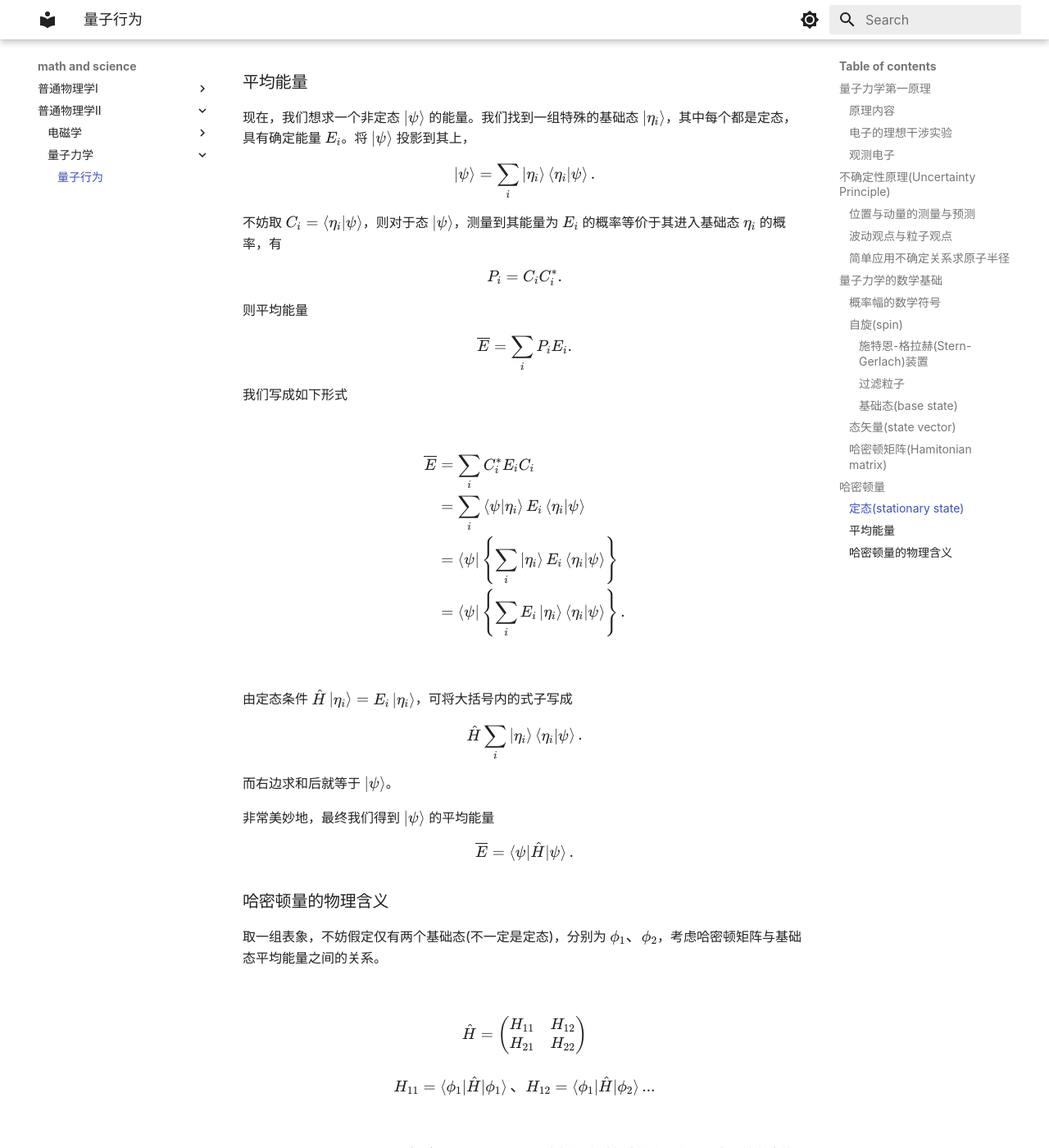
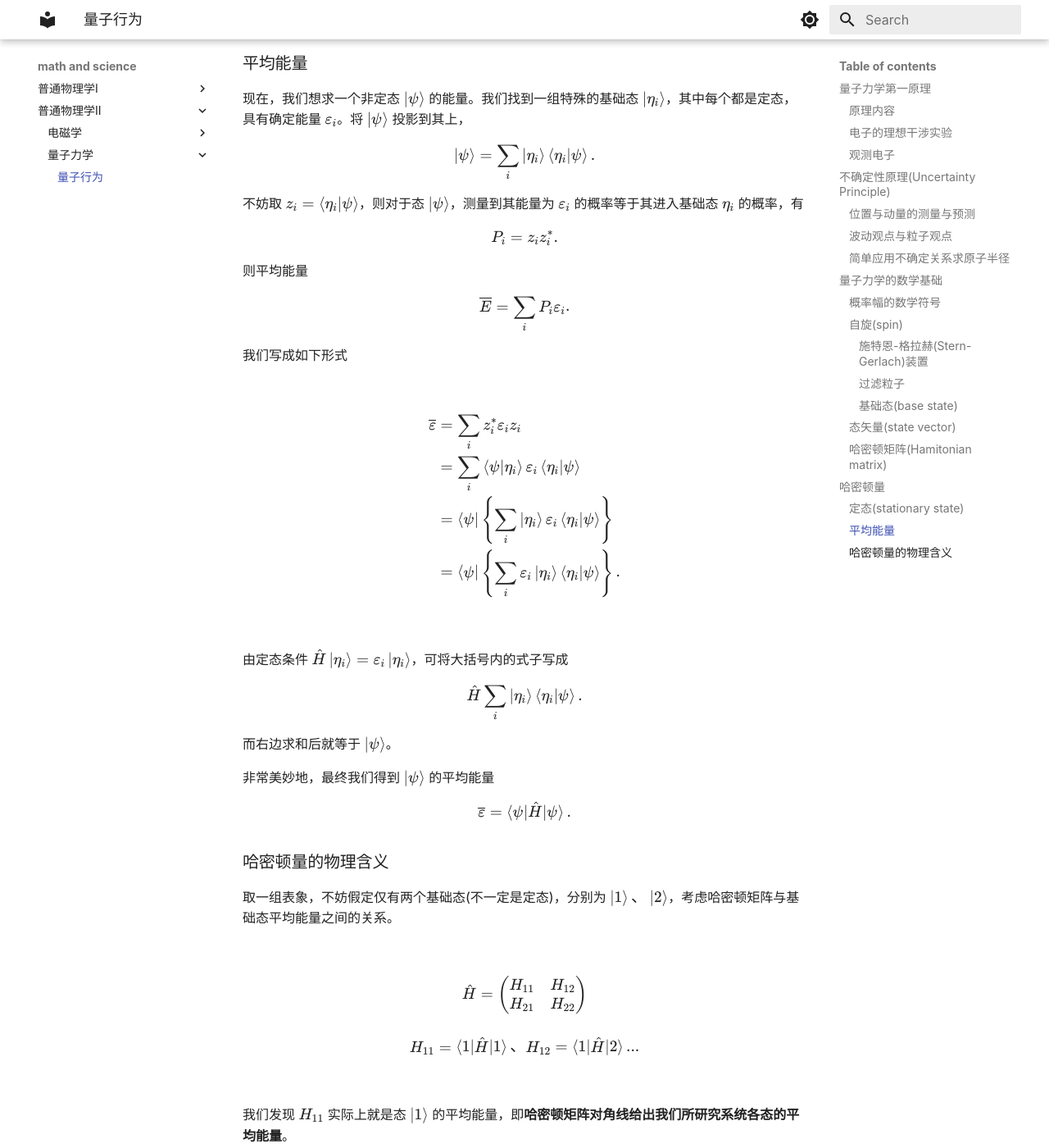
Before and after one commit to Williamdepig/note, an MkDocs documentation site: the page built from docs/physics/General_Physics_2/Quantum_Mechanics/behavior.md, in a window 1280 px wide and 1400 px high, scrolled down 16854 px. Shown: the whole window at 82% size. Built offline with MkDocs 1.6.1 and Material for MkDocs 9.7.7, drawn with Linux system fonts in a browser that asks for light colours; some of the changed text lies outside the part shown.

Commit message:
Quantum Mechanics: fix1

```diff
--- a/docs/physics/General_Physics_2/Quantum_Mechanics/behavior.md
+++ b/docs/physics/General_Physics_2/Quantum_Mechanics/behavior.md
@@ -6,19 +6,19 @@ comment: True
 # 量子行为
 
 !!! info 简介
-    我们将先把基本的量子概念向各位作出阐述，逐步推导出薛定谔方程与哈密顿算符，再介绍其在量子当中的实际物理意义。
+    我们将先把基本的量子概念向各位作出阐述，逐步推导出薛定谔方程与哈密顿算符，再介绍其实际物理意义。
 
 ## 量子力学第一原理
 
 ### 原理内容
 
-1. 理想实验中，某个事件的发生概率由一个复数 $\phi$ 给出，$\phi$ 被称为概率幅(Probability Amplitudes)。
+1. 理想实验中，某个事件的发生概率由一个复数 $\varphi$ 给出，$\varphi$ 被称为概率幅(Probability Amplitudes)。
 
 $$
 \begin{aligned}
-P &= probability\\
-\phi &= probability\ amplitude\\
-P &= |\phi|^2
+P &= \mathrm{probability}\\
+\varphi &= \mathrm{probability\ amplitude}\\
+P &= |\varphi|^2
 \end{aligned}
 $$
 
@@ -26,15 +26,15 @@ $$
 
 $$
 \begin{aligned}
-\phi &= \phi_1+\phi_2\\
-P &= |\phi_1+\phi_2|^2
+\varphi &= \varphi_1+\varphi_2\\
+P &= |\varphi_1+\varphi_2|^2
 \end{aligned}
 $$
 
 3. 但如果在实验过程中对事件发生了**观测(observation)**，以至于能够确定事件以什么方式发生，那么干涉就会消失，事件整体的发生概率就会变成简单的相加。
 
 $$
-P=P_1+P_2=|\phi_1|^2+|\phi_2|^2
+P=P_1+P_2=|\varphi_1|^2+|\varphi_2|^2
 $$
 
 ### 电子的理想干涉实验
@@ -45,7 +45,7 @@ $$
 
 - 接收器接收到每个电子时，获得的信号强度是相同的，**结论**：电子总以“粒子”的形式到达。
 - 遮住缝 2 或者缝 1，接收器在后障上探测到的强度分布如 $P_1$ 或 $P_2$ 所示，其表征了电子到达后障的概率分布。同时打开缝 1 和缝 2，接收器在后障上探测到的强度分布如 $P_{12}$ 所示，显然，$P_{12} \neq P_1 + P_2$，这表明电子在穿过双缝时发生了干涉。这难以用常识或者经典物理学解释，电子的运动很“神秘”。**结论**：电子并不是要么通过缝 1 要么通过缝 2，即当事件可以以多种方式发生时，我们不能断言过程中事件会以**某个**方式发生。
-- 但是在数学上解释这个现象是却相当容易，我们可以用复数 $\phi$ 来描述电子的概率幅，即缝 1 开放时电子的概率幅为 $\phi_1$，缝 2 开放的概率幅为 $\phi_2$，那么电子通过双缝的概率幅为 $\phi_{12} = \phi_1 + \phi_2$，电子通过双缝的概率为 $P_{12} = |\phi_{12}|^2$，这就是干涉现象的数学描述。**结论**：电子到达后障的概率分布就如同“波”的分布一样。
+- 但是在数学上解释这个现象是却相当容易，我们可以用复数 $\varphi$ 来描述电子的概率幅，即缝 1 开放时电子的概率幅为 $\varphi_1$，缝 2 开放的概率幅为 $\varphi_2$，那么电子通过双缝的概率幅为 $\varphi_{12} = \varphi_1 + \varphi_2$，电子通过双缝的概率为 $P_{12} = |\varphi_{12}|^2$，这就是干涉现象的数学描述。**结论**：电子到达后障的概率分布就如同“波”的分布一样。
 
 这就是电子的**波粒二象性(wave-particle duality)**。
 
@@ -111,11 +111,11 @@ $$ \frac{1}{L} = \frac{\Delta\lambda}{\lambda^2} = \Delta\left(\frac{1}{\lambda}
 我们曾经学过经典的玻尔的氢原子模型，其应用了角动量量子化的条件；现在我们可以用不确定关系来做相似的推导，以得到氢原子基态能量 $E=-13.60\ \mathrm{eV}$ 和氢原子经典半径 $a_0=0.528\ \mathrm{\AA}$。
 
 假定电子运动半径的量级大致为 $a$ (显然不可能精准获得电子半径)，则电子动量的弥散范围即为 $\hbar/a$，则电子动量的量级也大致就为 $\hbar/a$。因此就有氢原子系统总能量:
-$$ E=\frac{p^2}{2m}-\frac{e^2}{4\pi\epsilon_0 a}=\frac{\hbar^2}{2ma^2}-\frac{e^2}{4\pi\epsilon_0 a}. $$
+$$ E=\frac{p^2}{2m}-\frac{e^2}{4\pi\varepsilon_0 a}=\frac{\hbar^2}{2ma^2}-\frac{e^2}{4\pi\varepsilon_0 a}. $$
 
 在稳定状态下，能量趋于最小，这样的物理直觉依然是类似的。$$ \frac{\mathrm{d}E}{\mathrm{d}a}=0. $$
-即可推出氢原子半径，也就是所谓的**玻尔半径(Bohr radius)** $$ a=\frac{4\pi\epsilon_0\hbar^2}{me^2}=0.528\times 10^{-10}=0.528\\ \mathrm{\AA}. $$
-代入能量可得氢原子基态能量 $$ E_0=-\frac{me^4}{32\pi^2\epsilon_0^2\hbar^2}=-13.60\\ \mathrm{eV}. $$
+即可推出氢原子半径，也就是所谓的**玻尔半径(Bohr radius)** $$ a=\frac{4\pi\varepsilon_0\hbar^2}{me^2}=0.528\times 10^{-10}=0.528\\ \mathrm{\AA}. $$
+代入能量可得氢原子基态能量 $$ \varepsilon_0=-\frac{me^4}{32\pi^2\varepsilon_0^2\hbar^2}=-13.60\\ \mathrm{eV}. $$
 
 ## 量子力学的数学基础
 
@@ -125,7 +125,7 @@ $$ E=\frac{p^2}{2m}-\frac{e^2}{4\pi\epsilon_0 a}=\frac{\hbar^2}{2ma^2}-\frac{e^2
 ### 概率幅的数学符号
 
 ![电子干涉](/assets/images/physics/General_Physics_2/Quantum_Mechanics/electron_interference.png)
-对于从电子枪 $s$ 出发，到达后障上 $x$ 处的电子，我们用这种符号表示其概率幅。 $$ \phi=\langle x | s \rangle. $$
+对于从电子枪 $s$ 出发，到达后障上 $x$ 处的电子，我们用这种符号表示其概率幅。 $$ \varphi=\langle x | s \rangle. $$
 其中竖线右边的表达式表示初始状态，左边表示终末状态。至于其实际的数学内涵，我们会在下一节讨论，目前暂且先使用物理内涵来理解这种符号。
 
 接下来介绍两条原理：
@@ -139,7 +139,7 @@ $$ E=\frac{p^2}{2m}-\frac{e^2}{4\pi\epsilon_0 a}=\frac{\hbar^2}{2ma^2}-\frac{e^2
 
 此外，还有一条**附加原理**：
 
-- 两个不存在相互作用的粒子各自达到某一状态的概率幅为各自概率幅之积。 $$ \phi=\langle a | s_1 \rangle\langle b | s_2 \rangle. $$
+- 两个不存在相互作用的粒子各自达到某一状态的概率幅为各自概率幅之积。 $$ \varphi=\langle a | s_1 \rangle\langle b | s_2 \rangle. $$
 
 由于这些叠加性质，我们只要知道粒子在双缝处的概率幅 $\langle 1 | s \rangle$ 与 $\langle 2 | s \rangle$，就足以推出在后障上的概率幅分布，也就能做到“预测”未来，而不需去考虑到达双缝前的粒子状态。
 
@@ -284,7 +284,7 @@ $$
 粒子通过一个 +S 装置和一个 +T 装置后，再通过一个 0S 装置(为作区别，在图中用 S' 表示)，会有粒子出射吗？
 
 答案是会的，粒子通过 +T 装置后成为一束纯化射线，之后的行为与先前无关，使用概率幅能很好地理解，
-$$ \phi=\braket{+S | +T}\braket{+T | 0S}. $$
+$$ \varphi=\braket{0S | +T}\braket{+T | +S}. $$
 显然这并不为零，通过 T 的粒子会重新取向，而粒子在进入 T 装置前的状态只决定从 T 装置出射粒子的数目，不影响出射粒子的状态与行为。
 
 #### 基础态(base state)
@@ -337,8 +337,8 @@ $$
 $$ \sum_{i 遍及 T 的基础态}\braket{0S\enspace|\enspace i}\braket{i\enspace| +S} = \braket{0S\enspace| +S}=0. $$
 $$ \sum_{i 遍及 T 的基础态}\braket{+S\enspace|\enspace i}\braket{i\enspace| +S} = \braket{+S\enspace| +S}=1. $$
 
-这可以推广到普遍的形式，设 $\phi$ 和 $\chi$ 为粒子的始态和末态，有以下等式成立
-$$ \braket{\chi|\phi} = \sum_{i} \braket{\chi|i}\braket{i|\phi}. $$
+这可以推广到普遍的形式，设 $\varphi$ 和 $\chi$ 为粒子的始态和末态，有以下等式成立
+$$ \braket{\chi|\varphi} = \sum_{i} \braket{\chi|i}\braket{i|\varphi}. $$
 需要注意， $i$ 遍及某一过滤器的所有基础态，更专业一点的说法是**在某一组表象(representation)中的**基础态。
 
 还有一条性质也理当导出。之前我们写出了一组基础态概率和为 1 的式子
@@ -350,7 +350,7 @@ $$
 \end{aligned}
 $$
 
-对于 $\braket{\chi|\phi}$，取 $\chi$、$\phi$ 均为 +S，展开有
+对于 $\braket{\chi|\varphi}$，取 $\chi$、$\varphi$ 均为 +S，展开有
 
 $$
 \begin{aligned}
@@ -372,31 +372,31 @@ $$
 综上就可以导出概率幅的三条性质：
 
 1. 基础态两两正交：$ \braket{j | i}=\delta_{ij}. $
-2. 基础态的完全分解：$ \braket{\chi|\phi} = \sum\limits_i \braket{\chi|i}\braket{i|\phi}. $
-3. 共轭对称性：$ \braket{\chi|\phi} =\braket{\phi|\chi}^*. $
+2. 基础态的完全分解：$ \braket{\chi|\varphi} = \sum\limits_i \braket{\chi|i}\braket{i|\varphi}. $
+3. 共轭对称性：$ \braket{\chi|\varphi} =\braket{\varphi|\chi}^*. $
 
 ### 态矢量(state vector)
 
-或许各位早已发现，比对概率幅的分解 $$ \braket{\chi|\phi} = \sum_i \braket{\chi|i}\braket{i|\phi}, $$ 与两个矢量的内积 $$ \boldsymbol{B\cdot A}=\sum_i (\boldsymbol{B\cdot e_i})(\boldsymbol{e_i\cdot A}), $$
+或许各位早已发现，比对概率幅的分解 $$ \braket{\chi|\varphi} = \sum_i \braket{\chi|i}\braket{i|\varphi}, $$ 与两个矢量的内积 $$ \boldsymbol{B\cdot A}=\sum_i (\boldsymbol{B\cdot \varepsilon_i})(\boldsymbol{\varepsilon_i\cdot A}), $$
 
 我们似乎将其可以类比为内积空间(inner product space)中的矢量。
 
 - **态矢量：**
 
-    我们现在终于可以说明符号 $\bra{}$ 与 $\ket{}$ 的含义。这是狄拉克发明的符号，其将概率幅内积的右因子记为 $\ket{\phi}$，称之为右矢(ket)，而 $\bra{\chi}$ 被称为左矢(bra)。如果形象一点理解就是，左矢为行向量，右矢为列向量。
+    我们现在终于可以说明符号 $\bra{}$ 与 $\ket{}$ 的含义。这是狄拉克发明的符号，其将概率幅内积的右因子记为 $\ket{\varphi}$，称之为右矢(ket)，而 $\bra{\chi}$ 被称为左矢(bra)。如果形象一点理解就是，左矢为行向量，右矢为列向量。
 
 - **左矢空间与右矢空间：**
 
-    左矢与右矢分别定义在左矢空间与右矢空间中，这两个空间是对偶空间，即一个 $\bra{\phi}$ 总对应有一个 $\ket{\phi}$，两者均定义了加法和数乘。而后规定内积为 $\braket{\chi|\phi}$，其将一对左矢与右矢映射到概率幅(也即是波函数)所在的空间。内积的性质与定义类似线性代数中复向量空间的定义，可以参考 [Linear Algebra Done Right](https://linear.axler.net/LADR4e.pdf) 当中 $Inner Product Spaces$ 章节。
+    左矢与右矢分别定义在左矢空间与右矢空间中，这两个空间是对偶空间，即一个 $\bra{\varphi}$ 总对应有一个 $\ket{\varphi}$，两者均定义了加法和数乘。而后规定内积为 $\braket{\chi|\varphi}$，其将一对左矢与右矢映射到概率幅(也即是波函数)所在的空间。内积的性质与定义类似线性代数中复向量空间的定义，可以参考 [Linear Algebra Done Right](https://linear.axler.net/LADR4e.pdf) 当中 $Inner Product Spaces$ 章节。
 
 - **基础态与基矢量：**
 
     先前使用施特恩-格拉赫装置纯化的一组基矢量就对应左矢空间或右矢空间中的一组规范正交基，其被称为一组**表象**，由此可以写出态矢量的“坐标”
-    $$ \ket{\phi}=\sum_i \ket{i}\braket{i|\phi}. $$
+    $$ \ket{\varphi}=\sum_i \ket{i}\braket{i|\varphi}. $$
 
 !!! note "算符(operator)"
 
-    算符其实就是映射，其作用在一个右矢上，得到另一个右矢。$$ A\ket{\phi}=\ket{\psi}. $$
+    算符其实就是映射，其作用在一个右矢上，得到另一个右矢。$$ A\ket{\varphi}=\ket{\psi}. $$
     物理上的理解是其状态经过某个仪器测量的影响后，变成了新的状态。
 
     **相关常用概念**：
@@ -408,7 +408,7 @@ $$
 
     - 伴算符(adjoint operator)
 
-        伴算符是作用在左矢上的算符，符号为 $A^\dagger$，实际上就是将 $A$ 的矩阵做共轭转置。任意一个 $A\ket{\phi}$ 总对应有一个 $\bra{\phi}A^\dagger$。
+        伴算符是作用在左矢上的算符，符号为 $A^\dagger$，实际上就是将 $A$ 的矩阵做共轭转置。任意一个 $A\ket{\varphi}$ 总对应有一个 $\bra{\varphi}A^\dagger$。
 
     - 厄米算符(Hermitian operator)
 
@@ -419,10 +419,10 @@ $$
         即算符是等距同构的，满足 $ AA^\dagger = A^\dagger A = I. $
 
     **算符的使用与物理内涵：**
-    $$ \braket{\chi | A | \phi}. $$
-    如果在左矢和右矢中间加上算符 $A$，从数学上看，其就等价于内积 $\langle\chi,A\phi\rangle$，即将右矢经过映射之后与左矢做内积。
+    $$ \braket{\chi | A | \varphi}. $$
+    如果在左矢和右矢中间加上算符 $A$，从数学上看，其就等价于内积 $\langle\chi,A\varphi\rangle$，即将右矢经过映射之后与左矢做内积。
 
-    从物理上解释这个式子，它表示处于 $\phi$ 态的粒子经过仪器 $A$ 作用之后，进入 $\chi$ 态的概率幅。
+    从物理上解释这个式子，它表示处于 $\varphi$ 态的粒子经过仪器 $A$ 作用之后，进入 $\chi$ 态的概率幅。
 
     类比线代知识我们也可以写出在一组规范正交基下算符 $A$ 对应的矩阵：
     $$
@@ -431,7 +431,7 @@ $$
     \end{pmatrix}.
     $$
     根据矩阵就可以将上述式子对应的概率幅展开写出：
-    $$ \braket{\chi | A | \phi}=\sum_{ij}\braket{\chi |i}\braket{i|A|j}\braket{j|\phi}. $$
+    $$ \braket{\chi | A | \varphi}=\sum_{i, j}\braket{\chi |i}\braket{i|A|j}\braket{j|\varphi}. $$
 
 ### 哈密顿矩阵(Hamitonian matrix)
 
@@ -488,58 +488,58 @@ $$
 
 ### 定态(stationary state)
 
-考虑一个静止的电子，其动量的不确定量为零，因此，它的能量 $E_0$ 是确定的。当然，其位置的不确定量就是无穷大，也就是说在各处找到他的概率幅相等，则其概率幅可写做 $$ \phi=ae^{-i\omega t}=ae^{-i\frac{E_0}{\hbar}t}. $$
-式中用到了 $ E_0=\hbar\omega $ 的条件。
+考虑一个静止的电子，其动量的不确定量为零，因此，它的能量 $\varepsilon_0$ 是确定的。当然，其位置的不确定量就是无穷大，也就是说在各处找到他的概率幅相等，则其概率幅可写做 $$ \varphi=ae^{-i\omega t}=ae^{-i\frac{\varepsilon_0}{\hbar}t}. $$
+式中用到了 $ \varepsilon_0=\hbar\omega $ 的条件。
 
-对于这个体系，粒子没有受到任何作用，外界物理条件不变，则哈密顿量与时间无关。因此可以求解薛定谔方程 $$ i\hbar \frac{\partial \phi(t)}{\partial t}=H_{11}\phi(t), $$
-得到 $$ \phi=ae^{-i\frac{H_{11}}{\hbar}t}. $$
+对于这个体系，粒子没有受到任何作用，外界物理条件不变，则哈密顿量与时间无关。因此可以求解薛定谔方程 $$ i\hbar \frac{\partial \varphi(t)}{\partial t}=H_{11}\varphi(t), $$
+得到 $$ \varphi=ae^{-i\frac{H_{11}}{\hbar}t}. $$
 
-我们发现 $ H_{11}=E_0 $，这就是一个定态的能量与哈密顿量关系的特例。更一般地，对于一个定态 $\ket{\eta}$，可以写出 $$ \hat{H}\ket{\eta}=E\ket{\eta}. $$
+我们发现 $ H_{11}=\varepsilon_0 $，这就是一个定态的能量与哈密顿量关系的特例。更一般地，对于一个定态 $\ket{\eta}$，可以写出 $$ \hat{H}\ket{\eta}=\varepsilon\ket{\eta}. $$
 可以发现，一个定态的能量就是哈密顿矩阵的本征值，而该定态就是哈密顿矩阵的本征态矢量。
 
 定态有如下等价表述：
 
 - 外势场 $V(\boldsymbol{r})$ 不随时间变化。
 - 具有确定能量的状态。
-- 体系的空间分布和各物理量取值概率不随时间改变的状态
+- 体系的空间分布和各物理量取值概率不随时间改变的状态。
 
 ### 平均能量
 
-现在，我们想求一个非定态 $\ket{\psi}$ 的能量。我们找到一组特殊的基础态 $\ket{\eta_i}$，其中每个都是定态，具有确定能量 $E_i$。将 $\ket{\psi}$ 投影到其上， $$ \ket{\psi}=\sum_i \ket{\eta_i}\braket{\eta_i | \psi}. $$
-不妨取 $C_i=\braket{\eta_i | \psi}$，则对于态 $\ket{\psi}$，测量到其能量为 $E_i$ 的概率等价于其进入基础态 $\eta_i$ 的概率，有 $$ P_i=C_iC_i^*. $$
-则平均能量 $$ \overline{E}=\sum_i P_iE_i. $$
+现在，我们想求一个非定态 $\ket{\psi}$ 的能量。我们找到一组特殊的基础态 $\ket{\eta_i}$，其中每个都是定态，具有确定能量 $\varepsilon_i$。将 $\ket{\psi}$ 投影到其上， $$ \ket{\psi}=\sum_i \ket{\eta_i}\braket{\eta_i | \psi}. $$
+不妨取 $z_i=\braket{\eta_i | \psi}$，则对于态 $\ket{\psi}$，测量到其能量为 $\varepsilon_i$ 的概率等于其进入基础态 $\eta_i$ 的概率，有 $$ P_i=z_iz_i^*. $$
+则平均能量 $$ \overline{E}=\sum_i P_i\varepsilon_i. $$
 
 我们写成如下形式
 
 $$
 \begin{aligned}
-\overline{E}&=\sum_i C_i^*E_iC_i\\
-&=\sum_i\braket{\psi|\eta_i}E_i\braket{\eta_i|\psi}\\
-&=\bra{\psi}\left\{ \sum_i\ket{\eta_i}E_i\braket{\eta_i|\psi} \right\}\\
-&=\bra{\psi}\left\{ \sum_iE_i\ket{\eta_i}\braket{\eta_i|\psi} \right\}.
+\overline{\varepsilon}&=\sum_i z_i^*\varepsilon_iz_i\\
+&=\sum_i\braket{\psi|\eta_i}\varepsilon_i\braket{\eta_i|\psi}\\
+&=\bra{\psi}\left\{ \sum_i\ket{\eta_i}\varepsilon_i\braket{\eta_i|\psi} \right\}\\
+&=\bra{\psi}\left\{ \sum_i\varepsilon_i\ket{\eta_i}\braket{\eta_i|\psi} \right\}.
 \end{aligned}
 $$
 
-由定态条件 $ \hat{H}\ket{\eta_i}=E_i\ket{\eta_i} $，可将大括号内的式子写成 $$ \hat{H}\sum_i\ket{\eta_i}\braket{\eta_i|\psi}. $$
+由定态条件 $ \hat{H}\ket{\eta_i}=\varepsilon_i\ket{\eta_i} $，可将大括号内的式子写成 $$ \hat{H}\sum_i\ket{\eta_i}\braket{\eta_i|\psi}. $$
 而右边求和后就等于 $\ket{\psi}$。
 
-非常美妙地，最终我们得到 $\ket{\psi}$ 的平均能量 $$ \overline{E}=\braket{\psi|\hat{H}|\psi}. $$
+非常美妙地，最终我们得到 $\ket{\psi}$ 的平均能量 $$ \overline{\varepsilon}=\braket{\psi|\hat{H}|\psi}. $$
 
 ### 哈密顿量的物理含义
 
-取一组表象，不妨假定仅有两个基础态(不一定是定态)，分别为 $\phi_1、\phi_2$，考虑哈密顿矩阵与基础态平均能量之间的关系。
+取一组表象，不妨假定仅有两个基础态(不一定是定态)，分别为 $\ket{1}、\ket{2}$，考虑哈密顿矩阵与基础态平均能量之间的关系。
 
 $$
 \hat{H}=\begin{pmatrix}
 H_{11} & H_{12}\\
 H_{21} & H_{22}
 \end{pmatrix}\\[5mm]
-H_{11}=\braket{\phi_1|\hat{H}|\phi_1}、H_{12}=\braket{\phi_1|\hat{H}|\phi_2}...
+H_{11}=\braket{1|\hat{H}|1}、H_{12}=\braket{1|\hat{H}|2}...
 $$
 
-我们发现 $H_{11}$ 实际上就是态 $\ket{\phi_1}$ 的平均能量，即**哈密顿矩阵对角线给出我们所研究系统各态的平均能量**。
+我们发现 $H_{11}$ 实际上就是态 $\ket{1}$ 的平均能量，即**哈密顿矩阵对角线给出我们所研究系统各态的平均能量**。
 
-至于非对角线上的量，比如 $H_{12}$，它表示的是系统从 $\phi_1$ 跃迁到 $\phi_2$ 的耦合能量，或者说耦合系数，其值越大，表示跃迁发生的概率越大。
+至于非对角线上的量，比如 $H_{12}$，它表示的是系统从 $\ket{1}$ 跃迁到 $\ket{2}$ 的耦合能量，或者说耦合系数，其值越大，表示跃迁发生的概率越大。
 
 最终，恭喜你一步步推导出了薛定谔方程与哈密顿量，并且弄懂了哈密顿量的物理内涵！或许你依然对量子力学抱持怀疑的态度，不认可中间的推演，甚至不认可量子的前提，你可能感觉量子力学好像比相对论还魔幻。没关系，没有人真正“懂”量子。或许今后的漫长岁月里，人类依然无法明晓量子力学那些原理背后的机理(有没有机理都不好说呢)，但是，当我们只关心“可观测”的东西，不去在意它们背后的“混沌”，量子力学依然可以为人所利用，一定程度上这也就足矣。
 
--- a/mkdocs.yml
+++ b/mkdocs.yml
@@ -33,6 +33,7 @@ nav:
       - 计算机系统Ⅲ:
         - cs/system/sys3/chapter1.md
         - cs/system/sys3/chapter2.md
+        # - cs/system/sys3/hw2.md
 
 
 theme:
```
Also changed, not shown: other parts of docs/physics/General_Physics_2/Quantum_Mechanics/behavior.md (+1 -1 lines), docs/cs/system/sys3/hw2.md (added, +123 -0 lines).
